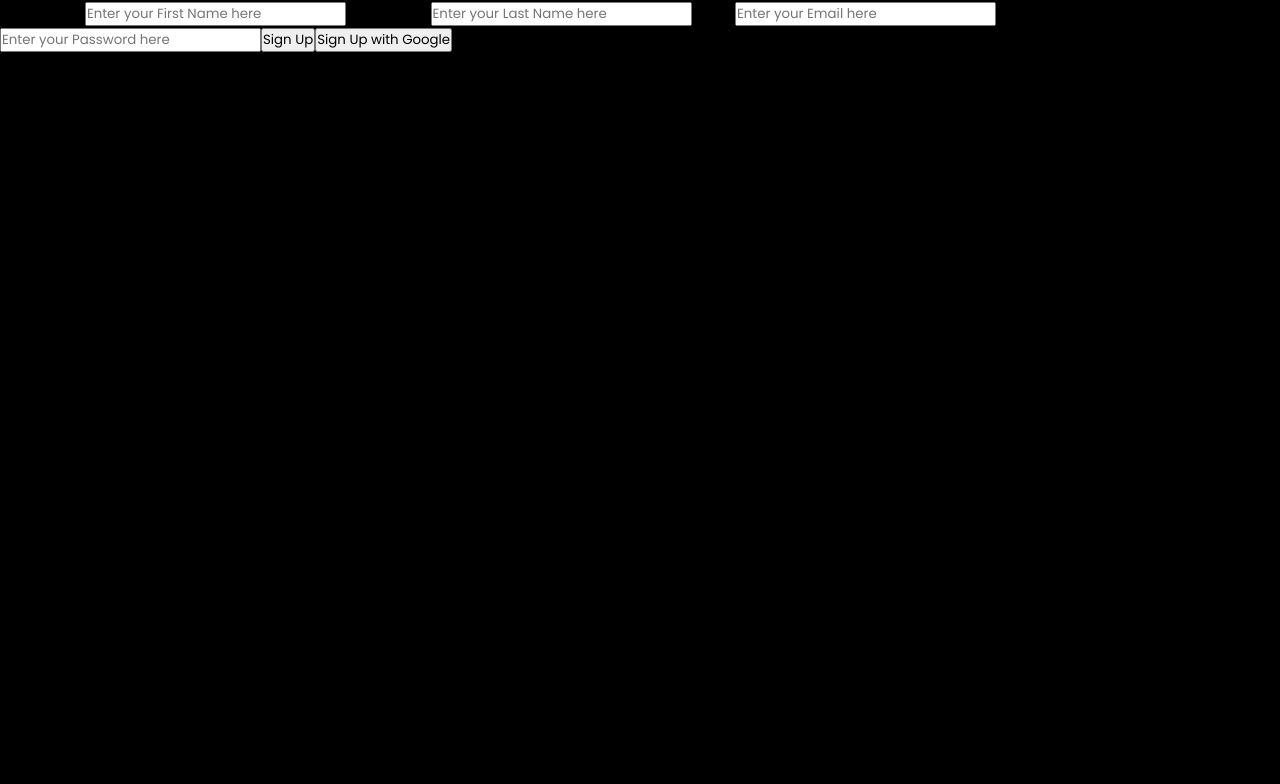
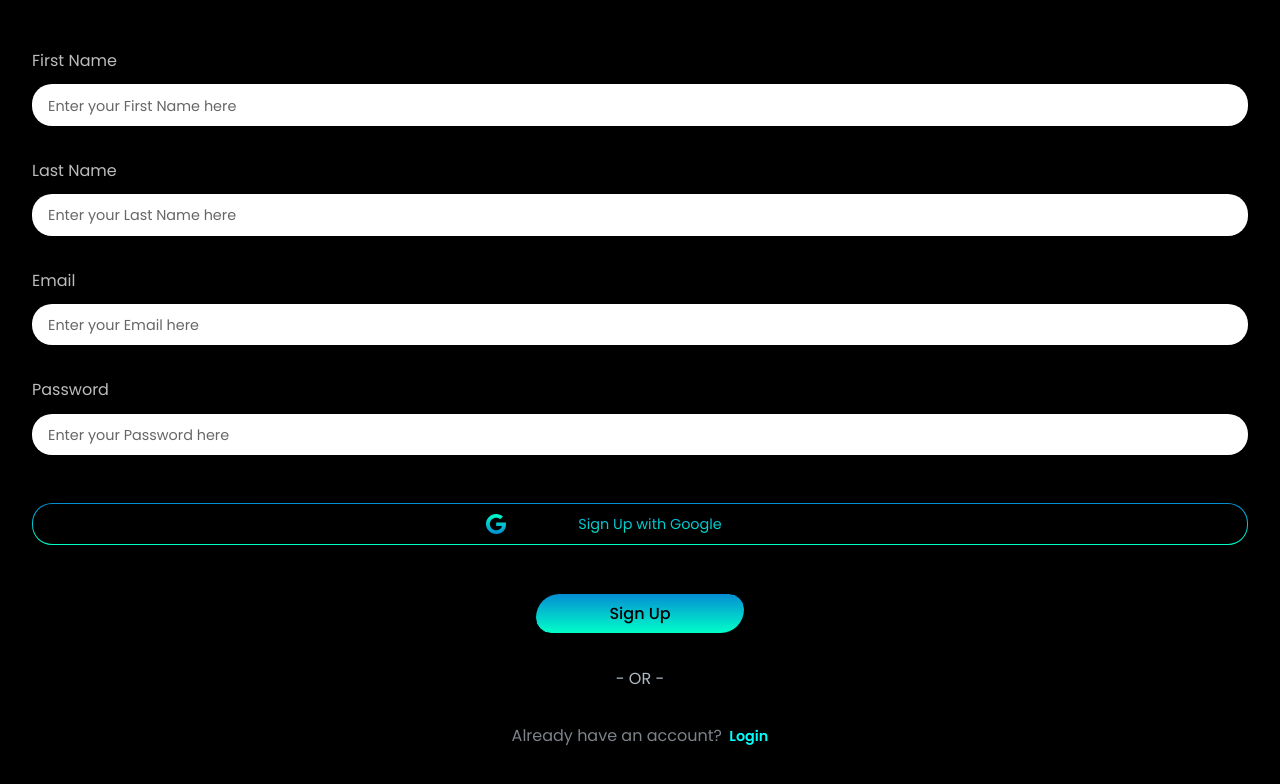
Before and after one commit to christiangarcia-dev/brainstation-capstone-client, a React (Create React App) app: page /signup in a window 1280 px wide. Shown: the top 784 px of the page. Built offline with nearby package versions, Linux system fonts and the light colour scheme.

Commit message:
sign up styling and refactoring complete (only need animations)

```diff
--- a/src/components/LoginForm/LoginForm.scss
+++ b/src/components/LoginForm/LoginForm.scss
@@ -18,10 +18,17 @@
         padding-top: 0.2rem;
         margin-top: 0.7rem;
         margin-bottom: 2rem;
+        border: none;
 
         &::placeholder {
             color: $color-input;
             font-size: 0.9rem;
+        }
+
+        &:focus {
+            outline: none; // Removes the default focus outline
+            border: 1px solid $color-blue; // Set your desired border color
+            box-shadow: 0 0 0 1.5px $color-turqoise;
         }
     }
 
@@ -37,5 +44,6 @@
         border: 1px solid #000;
         background: linear-gradient(180deg, #058DD3 0%, #00FEC9 100%);
         box-shadow: 0px 4px 4px 0px rgba(0, 0, 0, 0.25);
+        cursor: pointer;
     }
 }
--- a/src/components/SignUpForm/SignUpForm.js
+++ b/src/components/SignUpForm/SignUpForm.js
@@ -1,9 +1,10 @@
-// components/SignUpForm.js
+import "./SignUpForm.scss";
 import { auth, googleProvider, db } from "../../config/firebase";
 import { createUserWithEmailAndPassword, signInWithPopup } from "firebase/auth";
 import { doc, setDoc } from "firebase/firestore";
 import { useState } from "react";
 import { useNavigate } from "react-router-dom";
+import googleIcon from "../../assets/icons/google.svg";
 
 function SignUpForm() {
     const [email, setEmail] = useState('');
@@ -57,8 +58,10 @@ function SignUpForm() {
             <label className="signup-form__label" htmlFor="password">Password</label>
             <input className="signup-form__input" id="password" placeholder="Enter your Password here" type="password" onChange={(e) => setPassword(e.target.value)} />
 
+
+            <button className="signup-form__button--google" onClick={handleGoogleSignUp}><span><img className="signup-form__button--google--icon" src={googleIcon}></img>Sign Up with Google</span></button>
+
             <button className="signup-form__button" onClick={handleSignUp}>Sign Up</button>
-            <button className="signup-form__button signup-form__button--google" onClick={handleGoogleSignUp}>Sign Up with Google</button>
         </div>
     );
 }
--- a/src/components/SignUpForm/SignUpForm.scss
+++ b/src/components/SignUpForm/SignUpForm.scss
@@ -0,0 +1,92 @@
+@use "../../styles/partials/variables" as *;
+@use "../../styles/partials/mixins" as *;
+
+.signup-form {
+    display: flex;
+    flex-direction: column;
+    justify-content: center;
+    width: 100%;
+
+    &__label {
+        color: $color-label;
+    }
+
+    &__input {
+        height: 2.6rem;
+        border-radius: 20px;
+        padding-left: 1rem;
+        padding-top: 0.2rem;
+        margin-top: 0.7rem;
+        margin-bottom: 2rem;
+        border: none;
+
+        &::placeholder {
+            color: $color-input;
+            font-size: 0.9rem;
+        }
+    }
+
+    &__button {
+        font-size: 1rem;
+        font-weight: 500;
+        width: 13.125rem;
+        height: 2.6rem;
+        margin-inline: auto;
+        margin-bottom: 3rem;
+        margin-top: 1rem;
+        border-radius: 30px 20px;
+        border: 1px solid #000;
+        background: linear-gradient(180deg, #058DD3 0%, #00FEC9 100%);
+        box-shadow: 0px 4px 4px 0px rgba(0, 0, 0, 0.25);
+        margin-top: 3rem;
+        margin-bottom: 2rem;
+        cursor: pointer;
+
+        &--google {
+            display: inline-flex;
+            justify-content: center;
+            align-items: center;
+            position: relative;
+            height: 2.6rem;
+            padding: 0;
+            background-image: $gradient-main;
+            border: none;
+            border-radius: 20px;
+            font-size: 0.9rem;
+            margin-top: 1rem;
+            overflow: hidden;
+            cursor: pointer;
+
+
+            &::after {
+                content: '';
+                position: absolute;
+                top: 1px;
+                right: 1px;
+                bottom: 1px;
+                left: 1px;
+                background-color: $color-black;
+                border-radius: 19px;
+                z-index: 1;
+
+            }
+
+            span {
+                position: relative;
+                z-index: 2;
+                background-image: $gradient-main;
+                -webkit-background-clip: text;
+                color: transparent;
+                display: inline;
+                padding-bottom: 0.2rem;
+            }
+
+            img {
+                position: relative;
+                left: -4.5rem;
+                top: 0.28rem;
+                z-index: 2;
+            }
+        }
+    }
+}
--- a/src/pages/LoginPage/LoginPage.js
+++ b/src/pages/LoginPage/LoginPage.js
@@ -1,18 +1,18 @@
 import "./LoginPage.scss";
 import LoginForm from "../../components/LoginForm/LoginForm";
-import Logo from "../../assets/logo/echolingo-logo.png";
+import Logo from "../../assets/logo/echolingo-logo.svg";
 import { Link } from "react-router-dom";
 
 function LoginPage() {
 
     return (
         <main className="login-page" alt="login page">
-            <div className="login-page__logo-container">
+            <div className="login-page__logo--container">
                 <img className="login-page__logo" src={Logo} alt="echolingo logo"></img>
             </div>
             <LoginForm />
             <p className="login-page__or">- OR -</p>
-            <p className="login-page__cta">Create an account? <Link className="login-page__cta-signup" to="/signup">Sign-Up</Link></p>
+            <p className="login-page__cta">Create an account? <Link className="login-page__cta--signup" to="/signup">Sign-Up</Link></p>
         </main>
     );
 }
--- a/src/pages/LoginPage/LoginPage.scss
+++ b/src/pages/LoginPage/LoginPage.scss
@@ -14,24 +14,24 @@
         margin-top: 1rem;
         margin-bottom: -1rem;
 
-        &-container {
+        &--container {
             width: min-content;
             margin-inline: auto;
         }
     }
 
     &__or {
-        color: $color-cta;
+        color: $color-or;
         margin-bottom: 2rem;
         font-size: 1rem;
     }
 
     &__cta {
         color: $color-cta;
-        font-size: 0.9rem;
-        margin-bottom: 4rem;
+        margin-bottom: 2rem;
+        font-size: 1rem;
 
-        &-signup {
+        &--signup {
             text-decoration: none;
             border: none;
             background: transparent;
--- a/src/pages/SignUpPage/SignUpPage.js
+++ b/src/pages/SignUpPage/SignUpPage.js
@@ -1,13 +1,18 @@
 import "./SignUpPage.scss";
 import SignUpForm from "../../components/SignUpForm/SignUpForm";
+import Logo from "../../assets/logo/echolingo-logo.svg";
+import { Link } from "react-router-dom";
 
 function SignUpPage() {
 
     return (
-        <main alt="sign-up page">
-            {/* Add Logo Image here */}
+        <main className="signup-page" alt="sign-up page">
+            <div className="signup-page__logo-container">
+                <img className="signup-page__logo" src={Logo} alt="echolingo logo"></img>
+            </div>
             <SignUpForm />
-            {/* Add navigation to Login Page here */}
+            <p className="signup-page__or">- OR -</p>
+            <p className="signup-page__cta">Already have an account? <Link className="signup-page__cta--login" to="/">Login</Link></p>
         </main>
     );
 }
--- a/src/pages/SignUpPage/SignUpPage.scss
+++ b/src/pages/SignUpPage/SignUpPage.scss
@@ -0,0 +1,43 @@
+@use "../../styles/partials/variables" as *;
+@use "../../styles/partials/mixins" as *;
+
+.signup-page {
+    background-color: $color-black;
+    display: flex;
+    flex-direction: column;
+    justify-content: center;
+    align-items: center;
+    margin-inline: 2rem;
+    padding-top: 3rem;
+
+    &__logo {
+        display: none;
+
+        &-container {
+
+        }
+    }
+
+    &__or {
+        color: $color-or;
+        margin-bottom: 2rem;
+        font-size: 1rem;
+    }
+
+    &__cta {
+        color: $color-cta;
+        margin-bottom: 2rem;
+        font-size: 1rem;
+
+        &--login {
+            text-decoration: none;
+            border: none;
+            background: transparent;
+            color: $color-turqoise;
+            font-size: 0.9rem;
+            font-weight: 600;
+            padding-left: 0.2rem;
+            cursor: pointer;
+        }
+    }
+}
--- a/src/styles/partials/_variables.scss
+++ b/src/styles/partials/_variables.scss
@@ -5,7 +5,8 @@ $color-black: #000000;
 $color-white: #FFFFFF;
 $color-label: #BCBCBC;
 $color-input: rgba(0, 0, 0, .6);
-$color-cta: #B0BAC3;
+$color-or: #B0BAC3;
+$color-cta: #7C838A;
 $color-turqoise: #00FEFB;
 $color-blue: #1786F9;
 $gradient-main: linear-gradient(#058DD3, #00FEC9);
```
Also changed, not shown: src/assets/logo/echolingo-logo-hd.png (added), src/assets/logo/echolingo-logo.svg (added).
